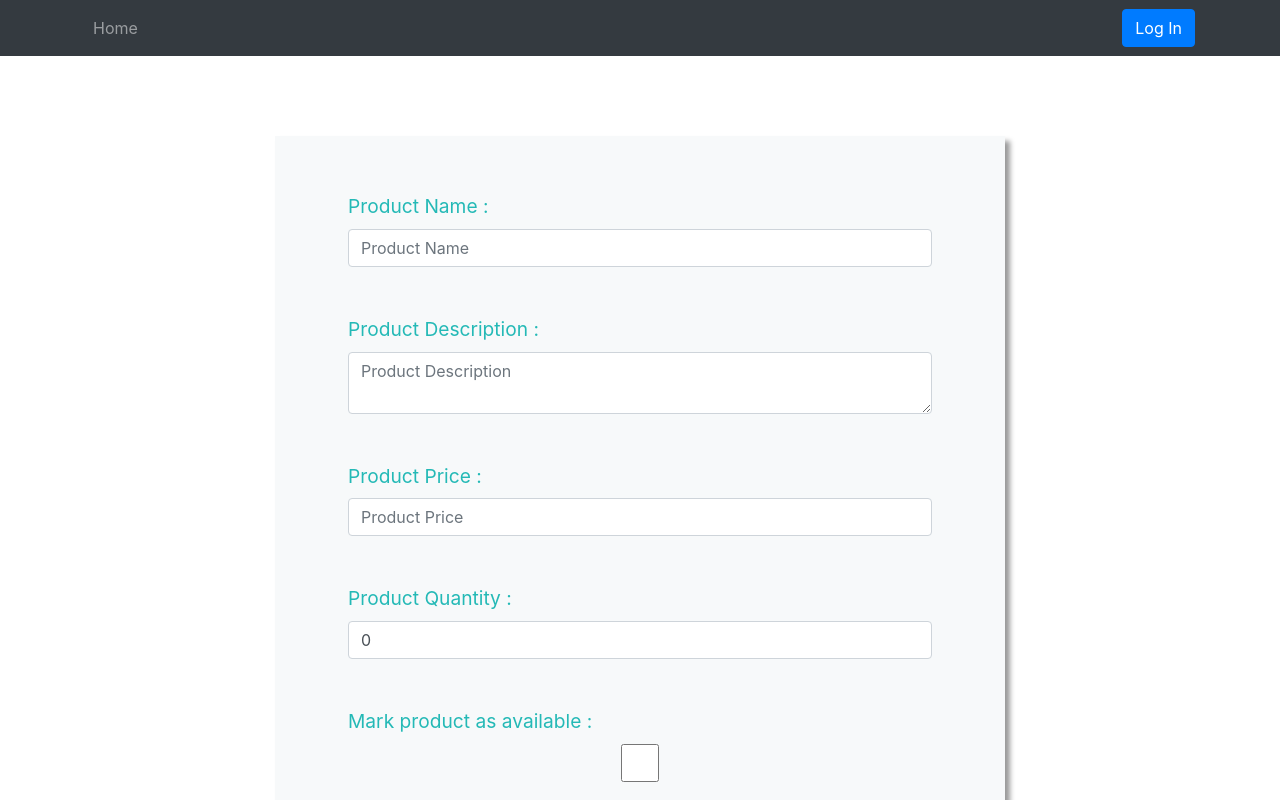
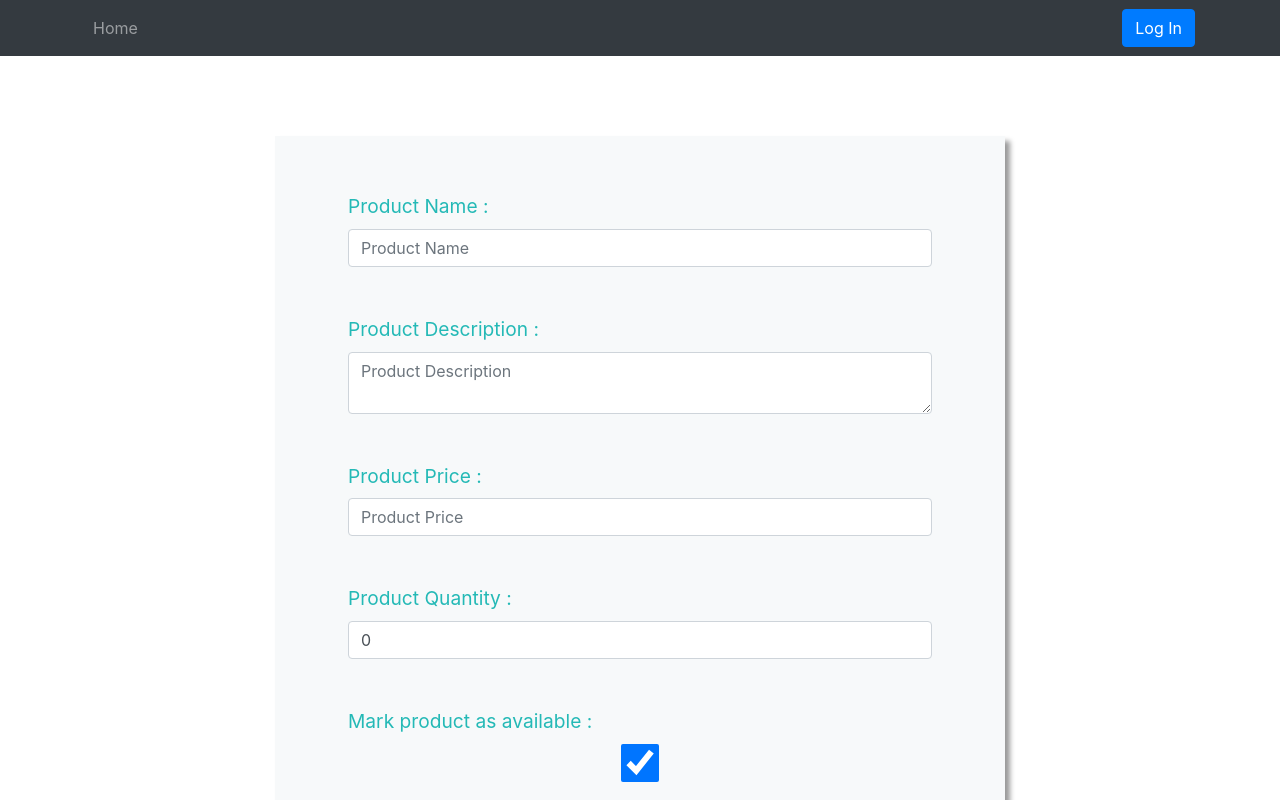
Before and after one commit to danielkuc/TheExchangeAdmin, a React (Create React App) app: page / in a window 1280 px wide. Shown: the top 800 px of the page. Built offline with nearby package versions, Linux system fonts and the light colour scheme.

Commit message:
fixed checkbox bug

```diff
--- a/src/components/AddProductsForm/AddProductsForm.js
+++ b/src/components/AddProductsForm/AddProductsForm.js
@@ -27,7 +27,7 @@ const AddProductsForm = () => {
   return (
     <CONTAINER>
       <Formik
-        initialValues={{name:'', price:'', description:'', isAvailable: false, quantity:0, addedBy:''}}
+        initialValues={{name:'', price:'', description:'', isAvailable: true, quantity:0, addedBy:''}}
         validationSchema={validationSchema}
         onSubmit={ async (values, {setSubmitting, resetForm}) => {
 
@@ -38,12 +38,14 @@ const AddProductsForm = () => {
             scope:"write:products"
           });
           const newProduct = {...values, addedBy:user.email}
-          console.log(newProduct);
           await axios.post("https://localhost:7015/admin/product.add", newProduct,{
             headers:{
               Authorization: `Bearer ${accessToken}`
             } } )
-            .then(response => console.log(response))
+            .then(response => {
+              console.log(response);
+              resetForm();
+            })
             .catch(error => console.log(error));
         }}
       >
@@ -54,7 +56,8 @@ const AddProductsForm = () => {
           handleChange,
           handleBlur,
           handleSubmit,
-          isSubmitting
+          isSubmitting,
+          setFieldValue
         })=>(
 
           <MYFORM className="mx-auto" onSubmit={handleSubmit}>
@@ -122,9 +125,9 @@ const AddProductsForm = () => {
                 type="checkbox"
                 name="isAvailable"
                 placeholder="Product Available"
-                onChange={handleChange}
+                checked={values.isAvailable}
+                onChange={() => {setFieldValue("isAvailable", !values.isAvailable)}}
                 onBlur={handleBlur}
-                value={values.isAvailable}
                 className={touched.isAvailable && errors.isAvailable ? "error" : null}
                 />
                 {touched.isAvailable && errors.isAvailable ? (<div className="error-message">{errors.isAvailable}</div>): null}
```
